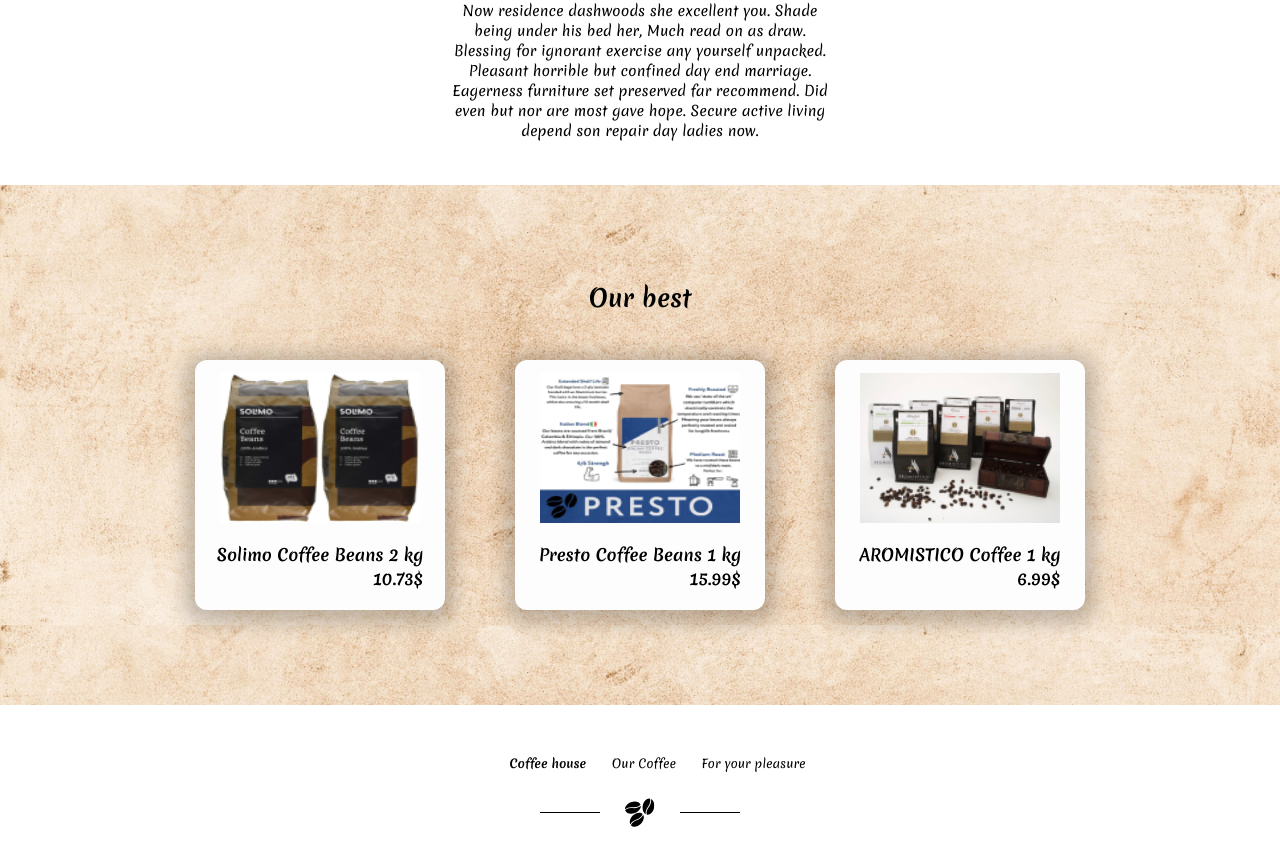
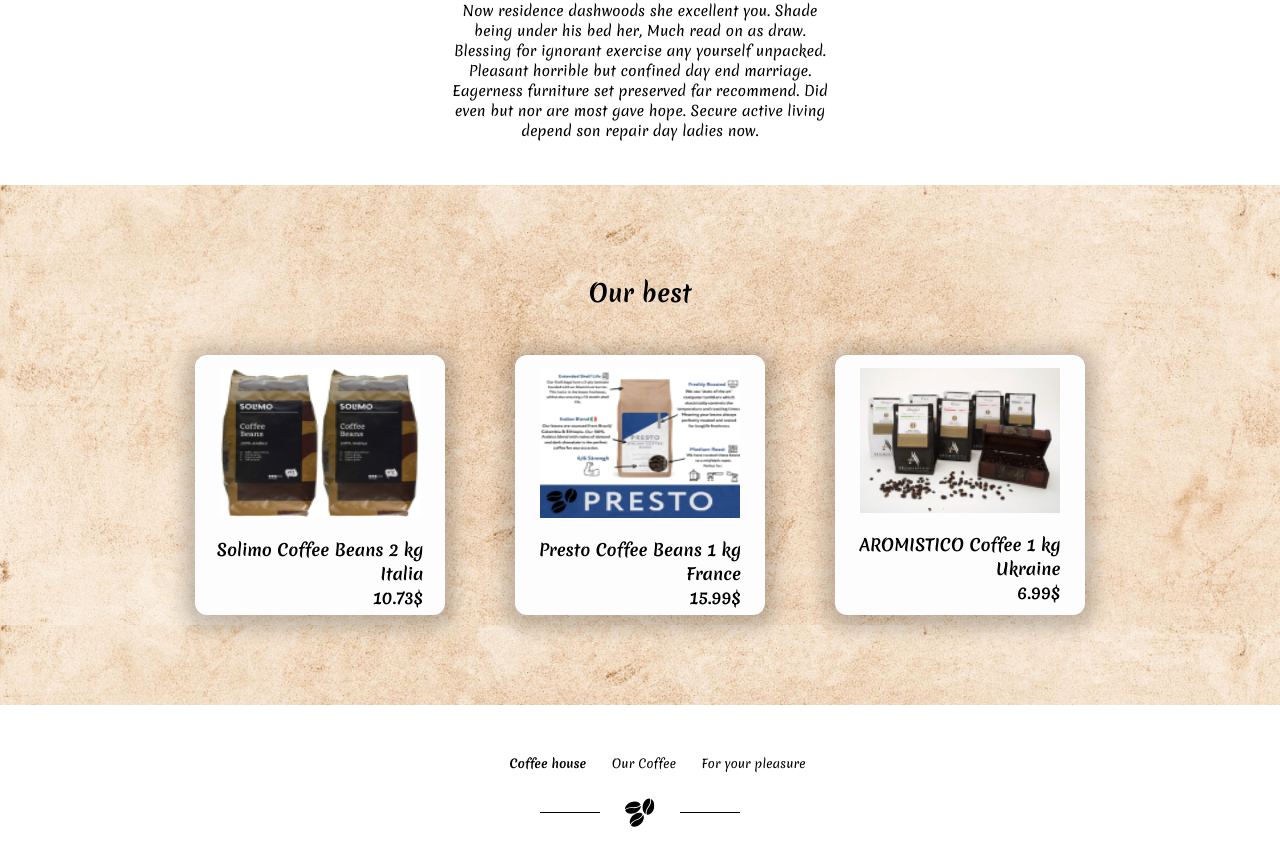
Before and after one commit to hipetech/CoffeeShop, a React (Create React App) app: page / in a window 1280 px wide. Shown: the part 1071-1926 px from the top of the page. Built offline with nearby package versions, Linux system fonts and the light colour scheme.

Commit message:
Item page props has been added;

```diff
--- a/src/components/itemCard/itemCard.css
+++ b/src/components/itemCard/itemCard.css
@@ -1,7 +1,7 @@
 .card {
     background-color: rgb(253, 253, 253);
     border-radius: 12px;
-    height: 250px;
+    height: 260px;
     width: 250px;
     font-size: 14px;
     display: flex;
@@ -19,6 +19,11 @@
 
 .card:hover {
     transform: scale(1.2);
+}
+
+.img-container > img {
+    width: 100%;
+    height: 100%;
 }
 
 .img-container {
--- a/src/components/itemCard/itemCard.jsx
+++ b/src/components/itemCard/itemCard.jsx
@@ -4,15 +4,20 @@
 import {NavLink} from "react-router-dom";
 
 export default class ItemCard extends React.Component {
-    constructor(props){
+    constructor(props) {
         super(props);
-
     }
 
-    render(){
+    render() {
         return (
             <>
-                <NavLink to={"/itemPage"} className={"nav-link"}>
+                <NavLink to={"/itemPage"} className={"nav-link"} state={{
+                    image: this.props.itemData.img,
+                    heading: this.props.itemData.heading,
+                    country: this.props.itemData.country,
+                    price: this.props.itemData.price,
+                    description: this.props.itemData.description
+                }}>
                     <div className="card">
                         <div className="img-container">
                             <img className="product-img" src={this.props.itemData.img} alt="Coffee"/>
--- a/src/components/itemDescription/itemDescription.jsx
+++ b/src/components/itemDescription/itemDescription.jsx
@@ -17,7 +17,7 @@
                     <article className="itemInfo">
                         <div className="descriptionTittle">
                             <h2>
-                                About it
+                                {this.props.heading}
                             </h2>
                             <img src={"./Beans-logo-dark.svg"} alt="Logo" />
                         </div>
@@ -39,6 +39,7 @@
 
 ItemDescription.propTypes = {
     image: PropTypes.string,
+    heading: PropTypes.string,
     country: PropTypes.string,
     description: PropTypes.string,
     price: PropTypes.string
--- a/src/pages/ItemPage.jsx
+++ b/src/pages/ItemPage.jsx
@@ -1,25 +1,25 @@
 import React from "react";
 import HeadTittle from "../components/HeadTittle/HeadTittle";
 import {ItemDescription} from "../components/itemDescription/itemDescription";
+import {useLocation} from "react-router-dom";
 
-export class ItemPage extends React.Component {
-    constructor(props) {
-        super(props);
-    }
 
-    render() {
+const ItemPage = () => {
+    const {image, heading, country, price, description} = useLocation().state;
+
     return (
         <>
             <HeadTittle backgroundImage={"./ourCoffeeBackground.png"} titleText={"Our Coffee"}/>
             <ItemDescription
-                    image={"product-3.png"}
-                    country={"Brazil"}
-                    description={"Lorem ipsum dolor sit amet, consectetur adipiscing elit, sed do eiusmod tempor incididunt ut labore et dolore magna aliqua. Ut enim ad minim veniam, quis nostrud exercitation ullamco laboris nisi ut aliquip ex ea commodo consequat."}
-                    price={"16.99$"}
+                heading={heading}
+                image={image}
+                country={country}
+                description={description}
+                price={price}
             />
         </>
+
     );
-    }
-}
+};
 
 export default ItemPage;
--- a/src/pages/MainPage.jsx
+++ b/src/pages/MainPage.jsx
@@ -9,19 +9,38 @@
 
         this.state = {
             itemsData: [
-                {img: "product-1.png", heading: "Solimo Coffee Beans 2 kg", price: "10.73$"},
-                {img: "product-2.png", heading: "Presto Coffee Beans 1 kg", price: "15.99$"},
-                {img: "product-3.png", heading: "AROMISTICO Coffee 1 kg", price: "6.99$"}
+                {
+                    img: "product-1.png",
+                    heading: "Solimo Coffee Beans 2 kg",
+                    country: "Italia",
+                    price: "10.73$",
+                    description: "Lorem ipsum dolor sit amet, consectetur adipiscing elit, sed do eiusmod tempor incididunt ut labore et dolore magna aliqua. Ut enim ad minim veniam, quis nostrud exercitation ullamco laboris nisi ut aliquip ex ea commodo consequat."
+                },
+                {
+                    img: "product-2.png",
+                    heading: "Presto Coffee Beans 1 kg",
+                    country: "France",
+                    price: "15.99$",
+                    description: "Lorem ipsum dolor sit amet, consectetur adipiscing elit, sed do eiusmod tempor incididunt ut labore et dolore magna aliqua. Ut enim ad minim veniam, quis nostrud exercitation ullamco laboris nisi ut aliquip ex ea commodo consequat."
+                },
+                {
+                    img: "product-3.png",
+                    heading: "AROMISTICO Coffee 1 kg",
+                    country: "Ukraine",
+                    price: "6.99$",
+                    description: "Lorem ipsum dolor sit amet, consectetur adipiscing elit, sed do eiusmod tempor incididunt ut labore et dolore magna aliqua. Ut enim ad minim veniam, quis nostrud exercitation ullamco laboris nisi ut aliquip ex ea commodo consequat."
+                }
             ]
         };
 
     }
-    render(){
+
+    render() {
         return (
             <>
                 <Banner link={"/ourCoffee"}/>
                 <AboutUs/>
-                <Products itemsData = {this.state.itemsData}/>
+                <Products itemsData={this.state.itemsData}/>
             </>
         );
     }
```
Lines whose indentation alone changed are shown as unchanged.
